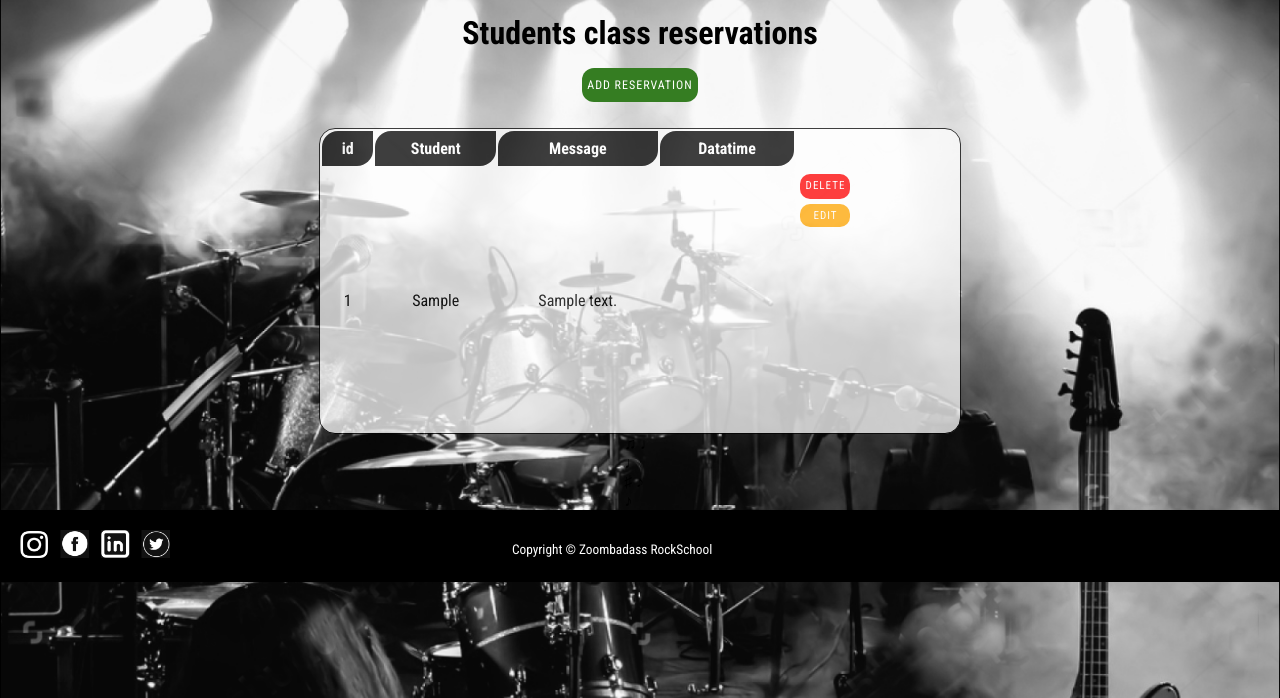
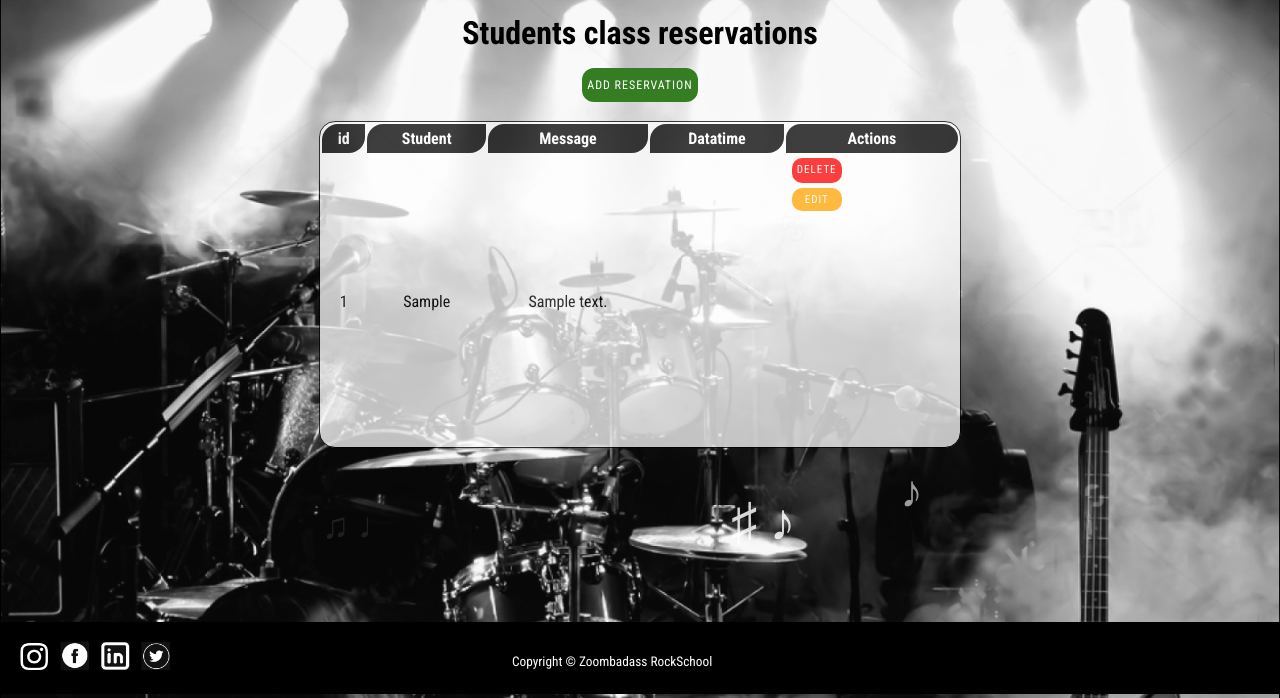
Before and after one commit to Himorell/rockSchool, a PHP site: page / in a window 1280 px wide. Shown: the part 102-800 px from the top of the page. Run offline with PHP 8.4, Linux system fonts and the light colour scheme; tables that the repository leaves empty or names only in its code hold one stand-in row (values such as "Sample post"); data that the repository does not hold is empty.

Commit message:
add animation music note and add theading Actions

```diff
--- a/public/styles/main.css
+++ b/public/styles/main.css
@@ -123,19 +123,28 @@ table{
 
 th {
     border-radius: 1em 0 1em 0;
-    padding: 0.5em;
+    padding: 5px;
     background: rgb(0, 0, 0);
     color: white;
     opacity: unset;
+
+}
+
+th.borderActions{
+    border-radius: 1em 1em 1em 0 ;
+
 }
 
 td {
-    padding: 4px;
+    padding: 1px;
+    text-align: center;
 }
 
 .actionButtons{
+    width: fit-content;
     display: flex;
     flex-direction:column;
+    margin-left: 5px;
 }
 
 .boxActionDelete{
@@ -239,6 +248,67 @@ a.actionCancel:hover{
 }
 
 
+.musicNotes {
+    display: block;
+    margin: auto;
+    position: relative;
+    width: 50%;
+    min-width: 300px;
+    height: 200px;
+    border: 0px solid #000;
+    color: white;
+}
+
+.note-1, .note-2,  .note-3, .note-4 {
+    position: absolute;
+    animation: notes 2s infinite linear;
+    font-size: 35px;
+    opacity: 0;
+}
+
+.note-1 {
+    top: 60px;
+    left: 0;
+    animation-delay: 0.5s;
+}
+
+.note-2 {
+    top: 30px;
+    left: 30%;
+    animation-delay: 1s;
+}
+
+.note-3 {
+    top: 90px;
+    left: 60%;
+    animation-delay: 1.5s;
+}
+
+.note-4 {
+    top: 40px;
+    left: 90%;
+    animation-delay: 2s;
+}
+
+@keyframes notes {
+    0% {
+    transform: scale(1) translate(0, 0);
+        opacity: 0;
+    }
+    50% {
+        opacity: 1;
+        transform: scale(1.5) translate(50%, -50%);
+    }
+    80% {
+        opacity: 0;
+        transform: scale(1.5) translate(100%, -100%);
+    }
+    100% {
+        transform: scale(1.5) translate(100%, -100%);
+        opacity: 0;
+    }
+}
+
 
 footer{
     background-color: black;
--- a/src/Views/studentList.php
+++ b/src/Views/studentList.php
@@ -27,6 +27,7 @@
                         <th scope="col">Student</th>
                         <th scope="col">Message</th>
                         <th scope="col">Datatime</th>
+                        <th class="borderActions" scope="col">Actions</th>
                     </tr>
                 </thead>
                 <tbody>
```
